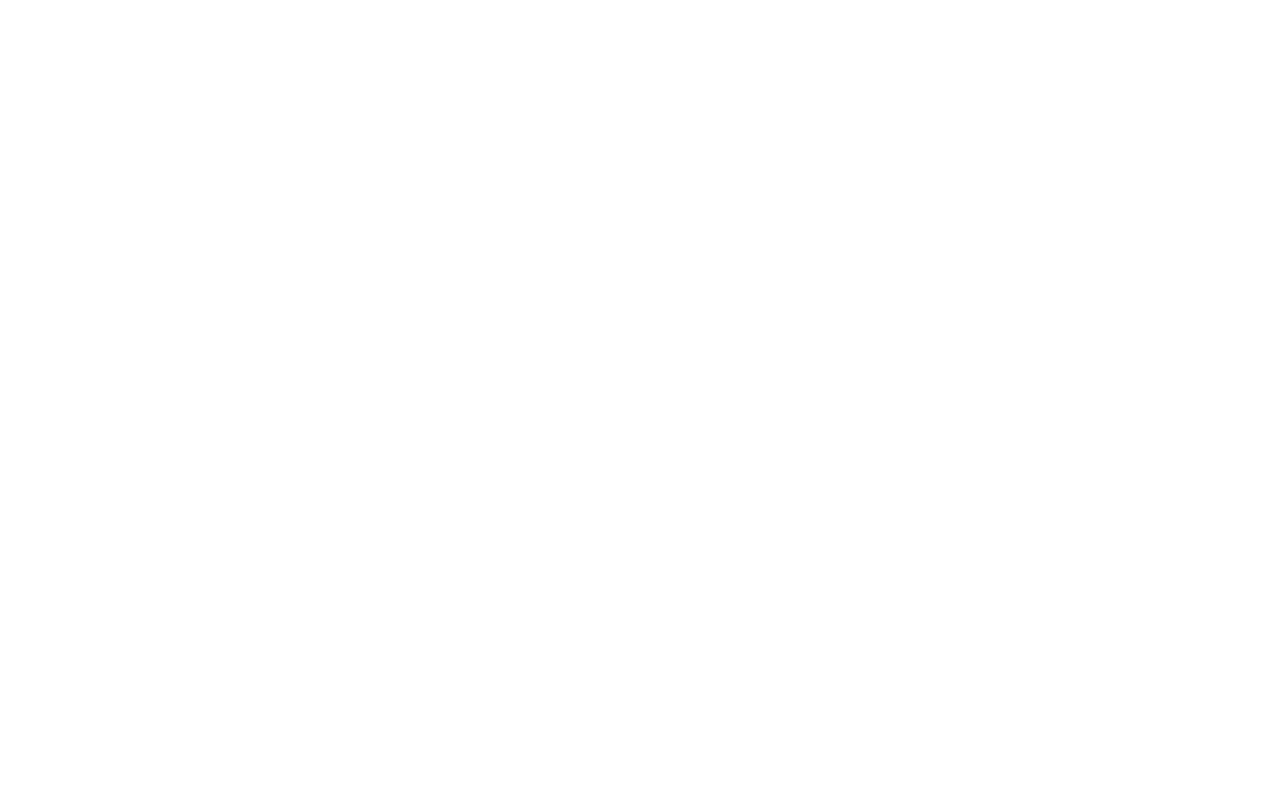
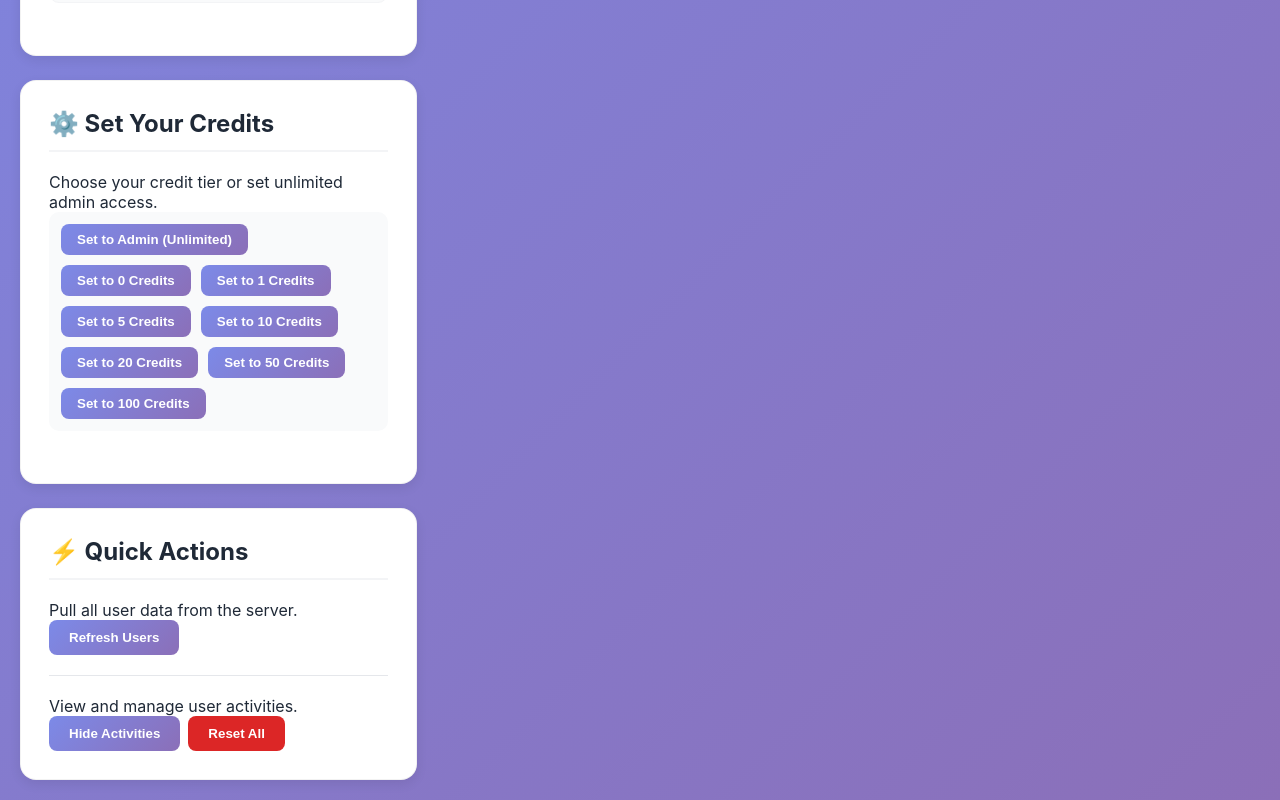
Before and after one commit to maxkantor/love-behavior-translator, a React (Vite) app in the folder frontend/: page /admin in a window 1280 px wide. Shown: the part 815-1615 px from the top of the page. Before the commit the page ends 800 px from the top, so only its background shows below. Built offline with nearby package versions, Linux system fonts and the light colour scheme; no server answers; sample sign-in values are in the browser's storage.

Commit message:
Remove left column scrollbar, move dashboard summary to right column, show activities by default

```diff
--- a/frontend/src/ui/AdminDashboard.tsx
+++ b/frontend/src/ui/AdminDashboard.tsx
@@ -51,7 +51,7 @@
   const [dashboard, setDashboard] = useState<DashboardSummary | null>(null);
   const [contacts, setContacts] = useState<Contact[]>([]);
   const [activities, setActivities] = useState<PurchaseActivity[]>([]);
-  const [showActivities, setShowActivities] = useState(false);
+  const [showActivities, setShowActivities] = useState(true);
   const [selectedUserId, setSelectedUserId] = useState('');
   const [creditAmount, setCreditAmount] = useState('');
   const [grantAmount, setGrantAmount] = useState('100');
@@ -381,31 +381,6 @@
 
         {/* Middle Column - Data Views */}
         <div className="admin-data-cards">
-          {/* Dashboard Summary */}
-          {dashboard && (
-            <div className="admin-card">
-              <h2>📊 Dashboard Summary</h2>
-              <div className="admin-stats">
-                <div className="admin-stat-box">
-                  <div className="admin-stat-label">Today's Translations</div>
-                  <div className="admin-stat-value">{dashboard.todaysTranslations}</div>
-                </div>
-                <div className="admin-stat-box">
-                  <div className="admin-stat-label">Today's Purchases</div>
-                  <div className="admin-stat-value">{dashboard.todaysPurchases}</div>
-                </div>
-                <div className="admin-stat-box">
-                  <div className="admin-stat-label">Active Tokens (Approx)</div>
-                  <div className="admin-stat-value">{dashboard.activeTokens}</div>
-                </div>
-                <div className="admin-stat-box">
-                  <div className="admin-stat-label">Free Search Limit</div>
-                  <div className="admin-stat-value">{dashboard.freeSearchLimit}</div>
-                </div>
-              </div>
-            </div>
-          )}
-
           {/* All Users */}
           <div className="admin-card">
             <h2>👥 All Users ({users.length})</h2>
@@ -457,8 +432,34 @@
           </div>
         </div>
 
-        {/* Purchase Activities */}
-        {showActivities && (
+        {/* Right Column - Dashboard Summary and Purchase Activities */}
+        <div className="admin-right-column">
+          {/* Dashboard Summary */}
+          {dashboard && (
+            <div className="admin-card">
+              <h2>📊 Dashboard Summary</h2>
+              <div className="admin-stats">
+                <div className="admin-stat-box">
+                  <div className="admin-stat-label">Today's Translations</div>
+                  <div className="admin-stat-value">{dashboard.todaysTranslations}</div>
+                </div>
+                <div className="admin-stat-box">
+                  <div className="admin-stat-label">Today's Purchases</div>
+                  <div className="admin-stat-value">{dashboard.todaysPurchases}</div>
+                </div>
+                <div className="admin-stat-box">
+                  <div className="admin-stat-label">Active Tokens (Approx)</div>
+                  <div className="admin-stat-value">{dashboard.activeTokens}</div>
+                </div>
+                <div className="admin-stat-box">
+                  <div className="admin-stat-label">Free Search Limit</div>
+                  <div className="admin-stat-value">{dashboard.freeSearchLimit}</div>
+                </div>
+              </div>
+            </div>
+          )}
+
+          {/* Purchase Activities */}
           <div className="admin-card admin-purchase-activities-card">
             <h2>💰 Purchase Activities ({activities.length})</h2>
             <div className="admin-contacts-list">
@@ -489,7 +490,7 @@
               )}
             </div>
           </div>
-        )}
+        </div>
       </div>
 
       {/* Reply Modal */}
--- a/frontend/src/ui/styles.css
+++ b/frontend/src/ui/styles.css
@@ -1588,9 +1588,7 @@
   display: grid;
   grid-template-columns: 1fr;
   gap: 24px;
-  max-height: calc(100vh - 200px);
-  overflow-y: auto;
-  padding-right: 8px;
+  overflow: visible;
 }
 
 /* Data cards container - middle column */
```
